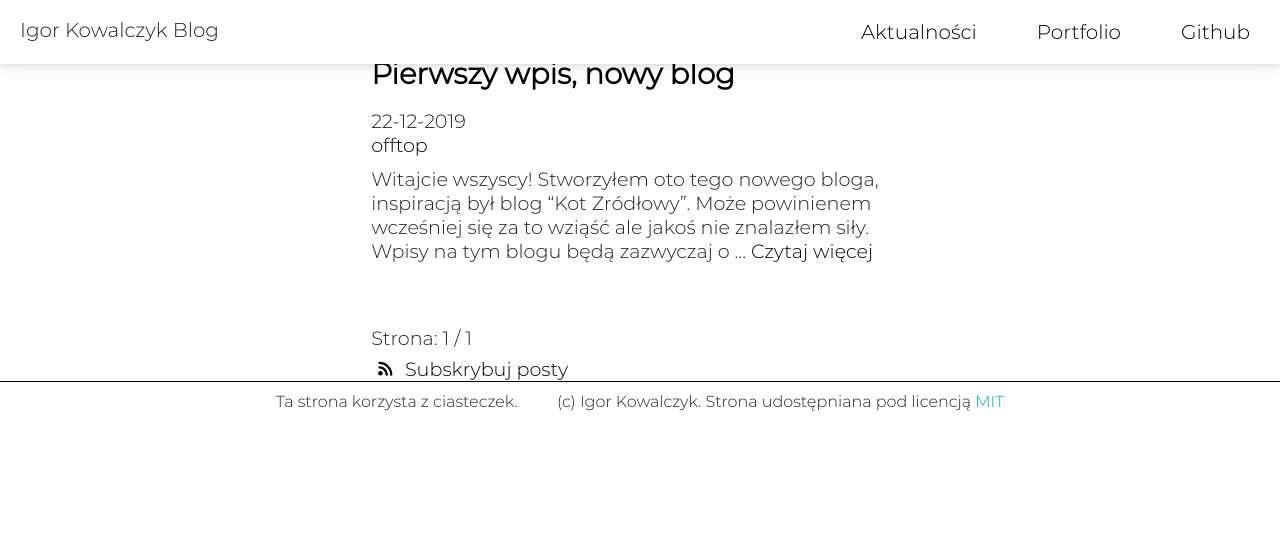
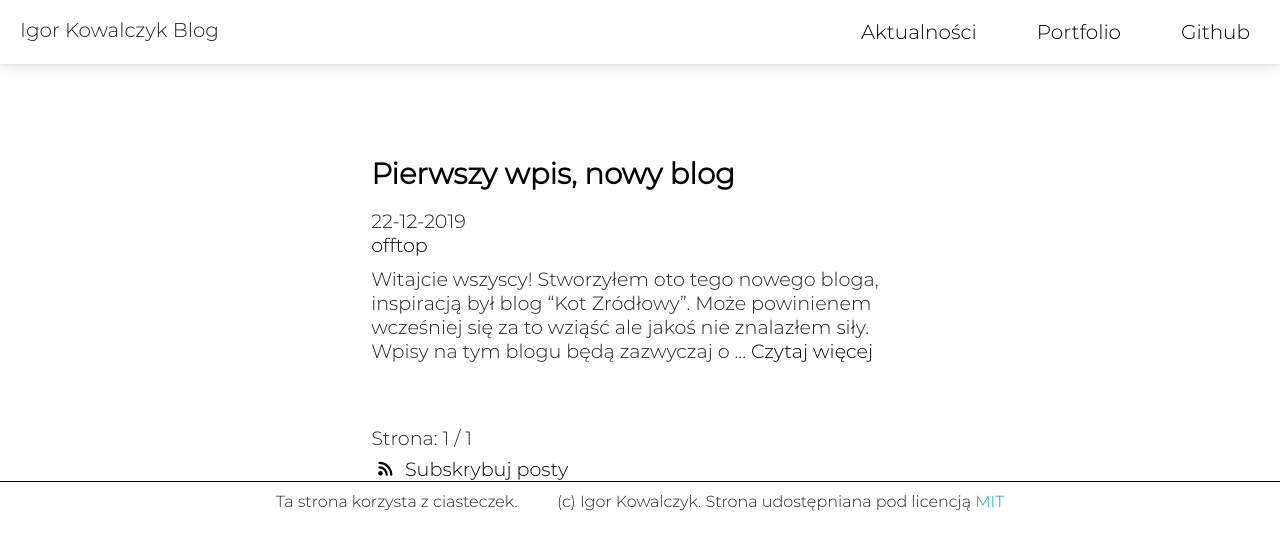
Before and after one commit to IgorKowalczyk/blog, a Jekyll site: the page built from index.html, in a window 1280 px wide. Shown: the top 550 px of the page. Built offline with Jekyll 4.4.1, drawn with Linux system fonts in a browser that asks for light colours; the list of posts is cut into pages by our own code.

Commit message:
Minimalize file

```diff
--- a/_includes/head.html
+++ b/_includes/head.html
@@ -9,6 +9,5 @@
 <title> {% if page.title %}
 {{ page.title}} - {{site.title}}
 {% else %} {{site.title}}
-{% endif %}
-</title>
+{% endif %}</title>
 </head>
--- a/_layouts/category.html
+++ b/_layouts/category.html
@@ -12,7 +12,6 @@ Subskrybuj kategorię {{ page.category_name | escape }}
 </p>
 {% for post in site.categories[page.category] %}
 <h3><a href = "/blog/{{post.url}}">{{ post.title }}</a></h3>
-
 <div class="post-list-item">
 <p>{{ post.excerpt | default: '' | strip_html | normalize_whitespace | truncate: 200 | escape }}
 <a href="/blog/{{ post.url }}"> Czytaj więcej</a>
--- a/_layouts/home.html
+++ b/_layouts/home.html
@@ -20,10 +20,8 @@ layout: default
 {{ category }}
 </a>
 </li>
-
 {% endfor %}
 </ul>
-
 </header>
 <div class="post-list-item-desc">
 <p>{{ post.excerpt | default: '' | strip_html | normalize_whitespace | truncate: 200 | escape }}
--- a/_layouts/post.html
+++ b/_layouts/post.html
@@ -18,7 +18,6 @@ comments: true
 </li>
 {% endfor %}
 </ul>
-
 </p>
 </header>
 <section class="post-content">
--- a/css/style.css
+++ b/css/style.css
@@ -65,6 +65,7 @@ color: #00a3a3 !important;
 
 main {
 font-size:1.2em;
+margin-top: 100px;
 }
 
 .post-header {
--- a/index.html
+++ b/index.html
@@ -20,10 +20,8 @@ layout: default
 {{ category }}
 </a>
 </li>
-
 {% endfor %}
 </ul>
-
 </header>
 <div class="post-list-item-desc">
 <p>{{ post.excerpt | default: '' | strip_html | normalize_whitespace | truncate: 200 | escape }}
```
Lines whose indentation alone changed are shown as unchanged.
